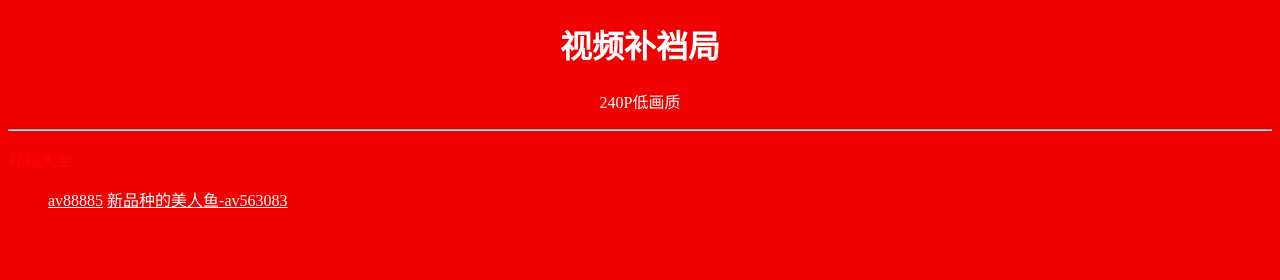
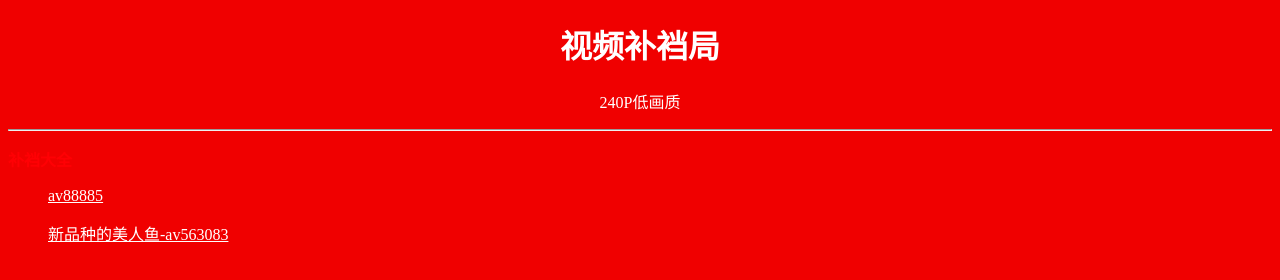
Before and after one commit to bianchengtao/lieqi6666, a plain HTML site: page index.html in a window 1280 px wide. Drawn offline with Linux system fonts and the light colour scheme.

Commit message:
Update index.html

```diff
--- a/index.html
+++ b/index.html
@@ -14,5 +14,5 @@
 <p style="text-align: left; color: #FF0004;"><strong>补裆大全</strong></p>
 <blockquote>
 
-<a href="https://bianchengtao.github.io/lieqi6666/av88885.mp4" target="_blank">av88885</a>
-<a href="https://bianchengtao.github.io/lieqi6666/vid/newmry.mp4" target="_blank">新品种的美人鱼-av563083</a>
+<p style="text-align: left"><a href="https://bianchengtao.github.io/lieqi6666/av88885.mp4" target="_blank">av88885</a></p>
+<p style="text-align: left"><a href="https://bianchengtao.github.io/lieqi6666/vid/newmry.mp4" target="_blank">新品种的美人鱼-av563083</a></p>
```
